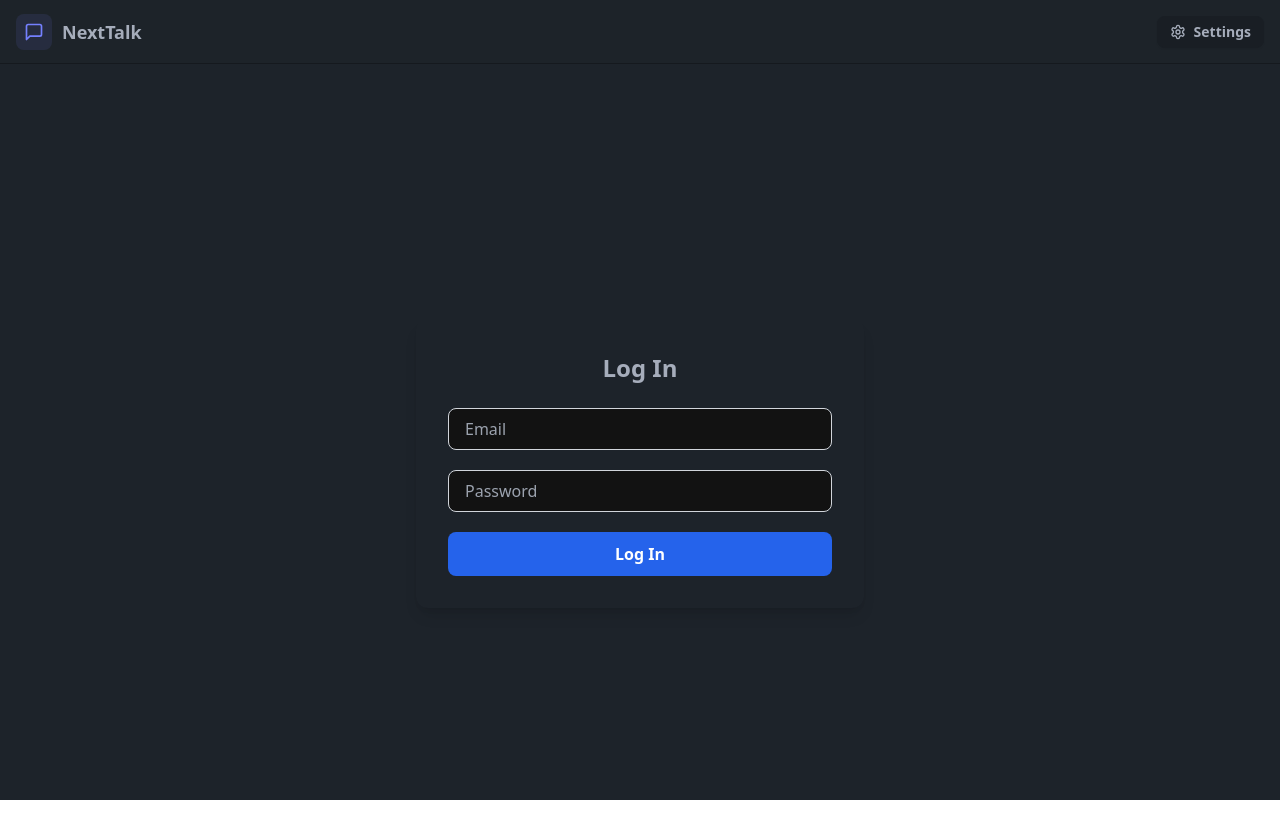
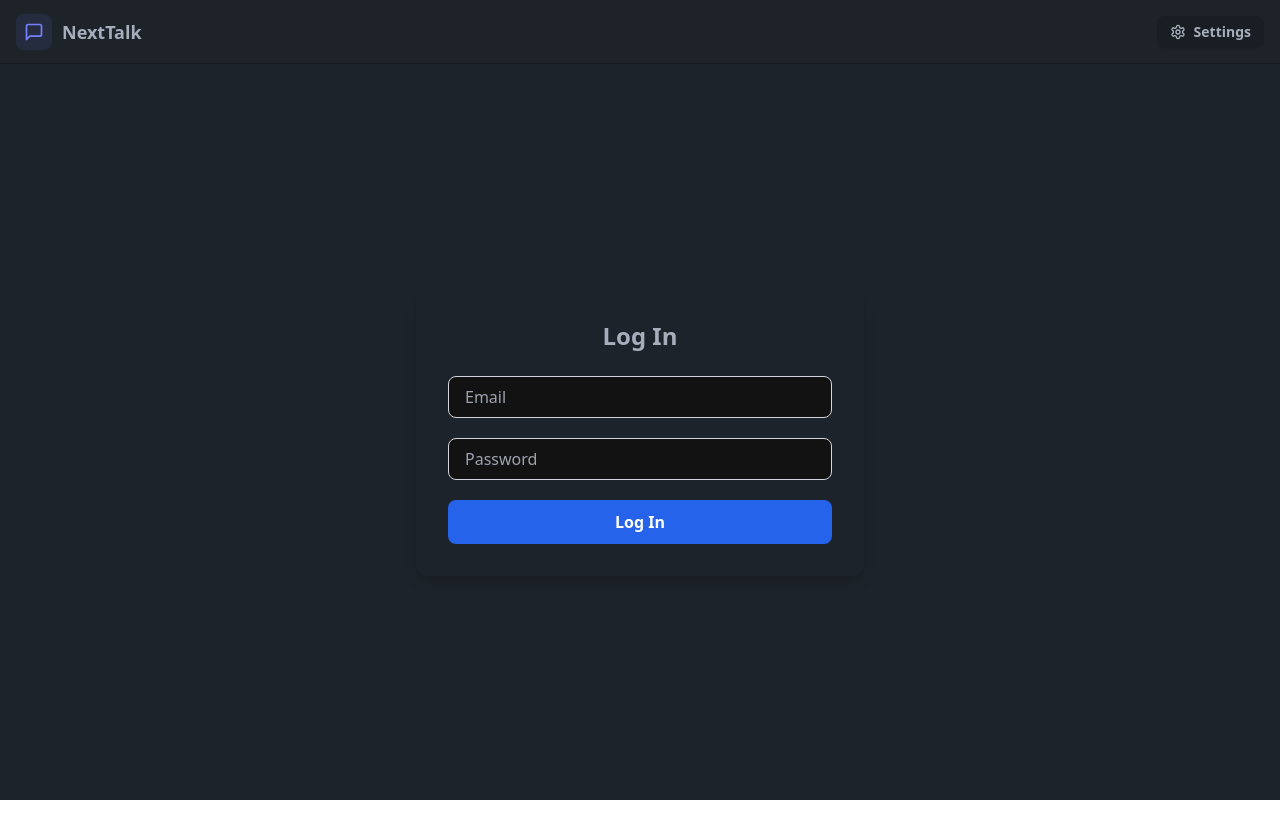
Before and after one commit to RanitJana/NextTalk, a React (Vite) app in the folder client/: page /login in a window 1280 px wide. Shown: the top 838 px of the page. After the commit the page ends 800 px from the top, so only its background shows below. Built offline with nearby package versions, Linux system fonts and the light colour scheme.

Commit message:
fix:overflow in login

```diff
--- a/client/src/App.jsx
+++ b/client/src/App.jsx
@@ -37,7 +37,7 @@ function App() {
   return (
     <div data-theme={theme} className="grid grid-rows-[4rem_1fr] h-dvh">
       <Navbar />
-      <div className="">
+      <div className=" relative h-full w-full">
       <Routes>
         <Route
           path="/"
--- a/client/src/pages/LogIn.jsx
+++ b/client/src/pages/LogIn.jsx
@@ -10,7 +10,6 @@ export default function LogInPage() {
     formState: { errors },
   } = useForm();
 
-
   const { login } = useAuthStore();
 
   const onSubmit = (data) => {
@@ -21,10 +20,10 @@ export default function LogInPage() {
   };
 
   return (
-    <div className="min-h-screen flex items-center justify-center p-4">
-      <div className="w-full max-w-md p-8 rounded-xl shadow-lg">
+    <div className="absolute left-0 top-0 h-full w-full p-4 overflow-y-auto">
+      <div className="min-h-[20rem] h-full w-full flex items-center justify-center">
+        <div className=" w-full max-w-md p-8 rounded-xl shadow-lg">
           <h2 className="text-2xl font-bold mb-6 text-center">Log In</h2>
-
 
           <form onSubmit={handleSubmit(onSubmit)} className="space-y-5">
             {/* Name with Upload Icon */}
@@ -63,7 +62,9 @@ export default function LogInPage() {
                 {...register("password", { required: true })}
               />
               {errors.password && (
-              <p className="mt-1 text-sm text-red-600">Password is required</p>
+                <p className="mt-1 text-sm text-red-600">
+                  Password is required
+                </p>
               )}
             </div>
 
@@ -77,5 +78,6 @@ export default function LogInPage() {
           </form>
         </div>
       </div>
+    </div>
   );
 }
```
Lines whose indentation alone changed are shown as unchanged.
